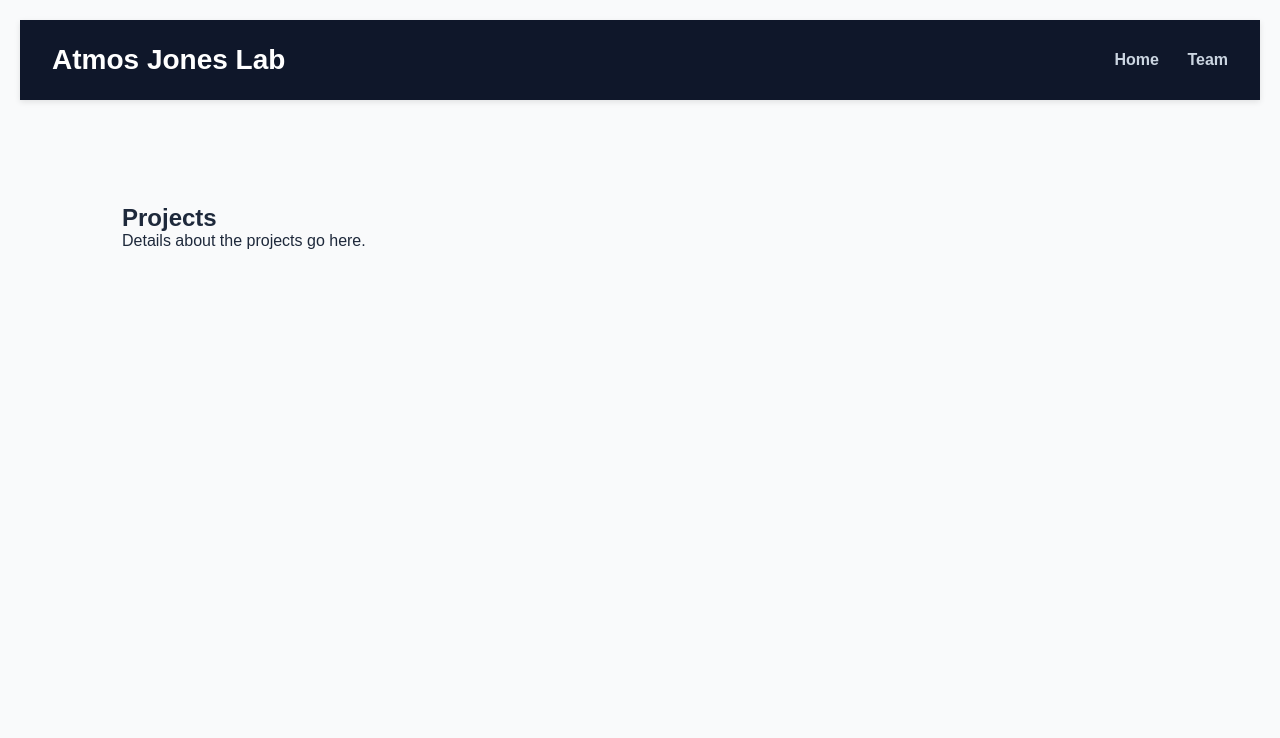
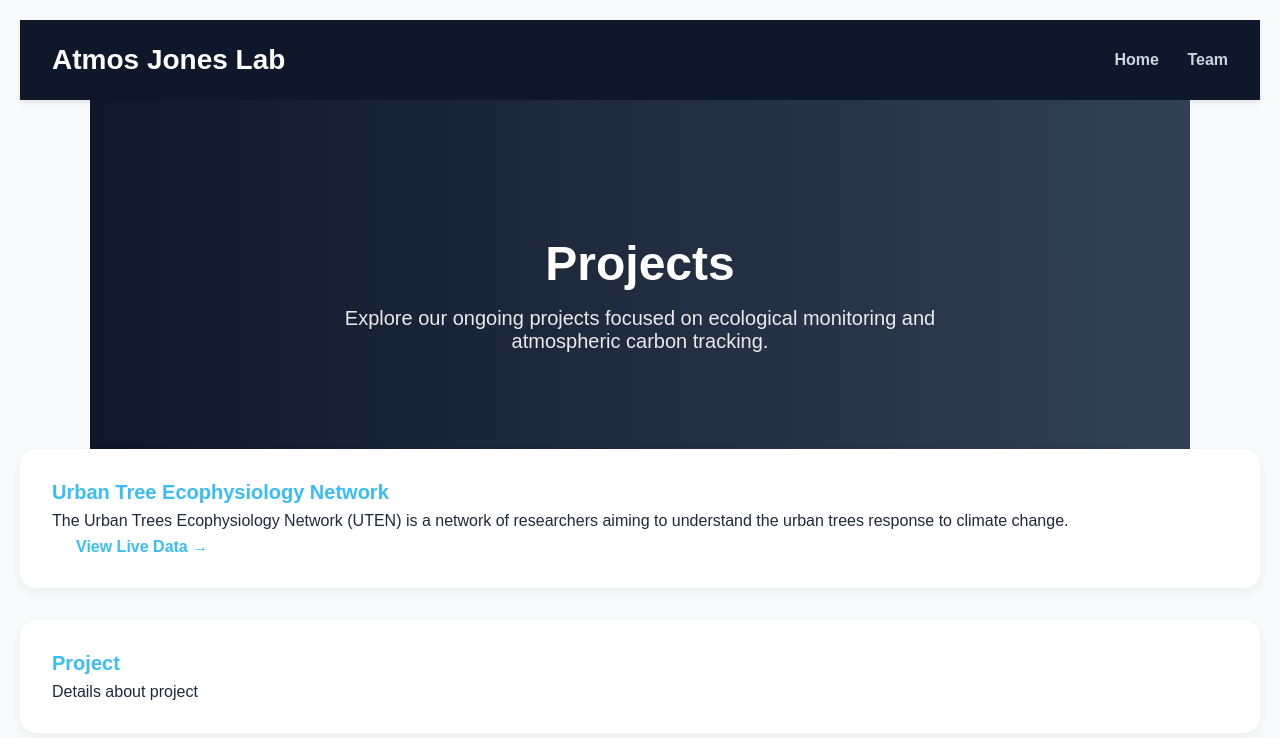
Before and after one commit to AtmosJonesLab/AtmosJonesLab.github.io, a website built with Parcel: page projects.html in a window 1280 px wide. Built offline with nearby package versions, Linux system fonts and the light colour scheme.

Commit message:
projects

```diff
--- a/projects.html
+++ b/projects.html
@@ -15,9 +15,22 @@
       <a href="team.html">Team</a>
     </nav>
   </header>
-  <section>
+  <section class="hero">
     <h2>Projects</h2>
-    <p>Details about the projects go here.</p>
+    <p>Explore our ongoing projects focused on ecological monitoring and atmospheric carbon tracking.</p>
   </section>
+
+  <div class="card">
+    <h4>Urban Tree Ecophysiology Network</h4>
+    <p>The Urban Trees Ecophysiology Network (UTEN) is a network of researchers aiming to understand the urban trees response to climate change.</p>
+    <nav>
+      <a href="treeData.html">View Live Data →</a>
+    </nav>
+  </div>
+  <div class="card">
+    <h4>Project</h4>
+    <p>Details about project</p>
+
+  </div>
 </body>
 </html>
```
